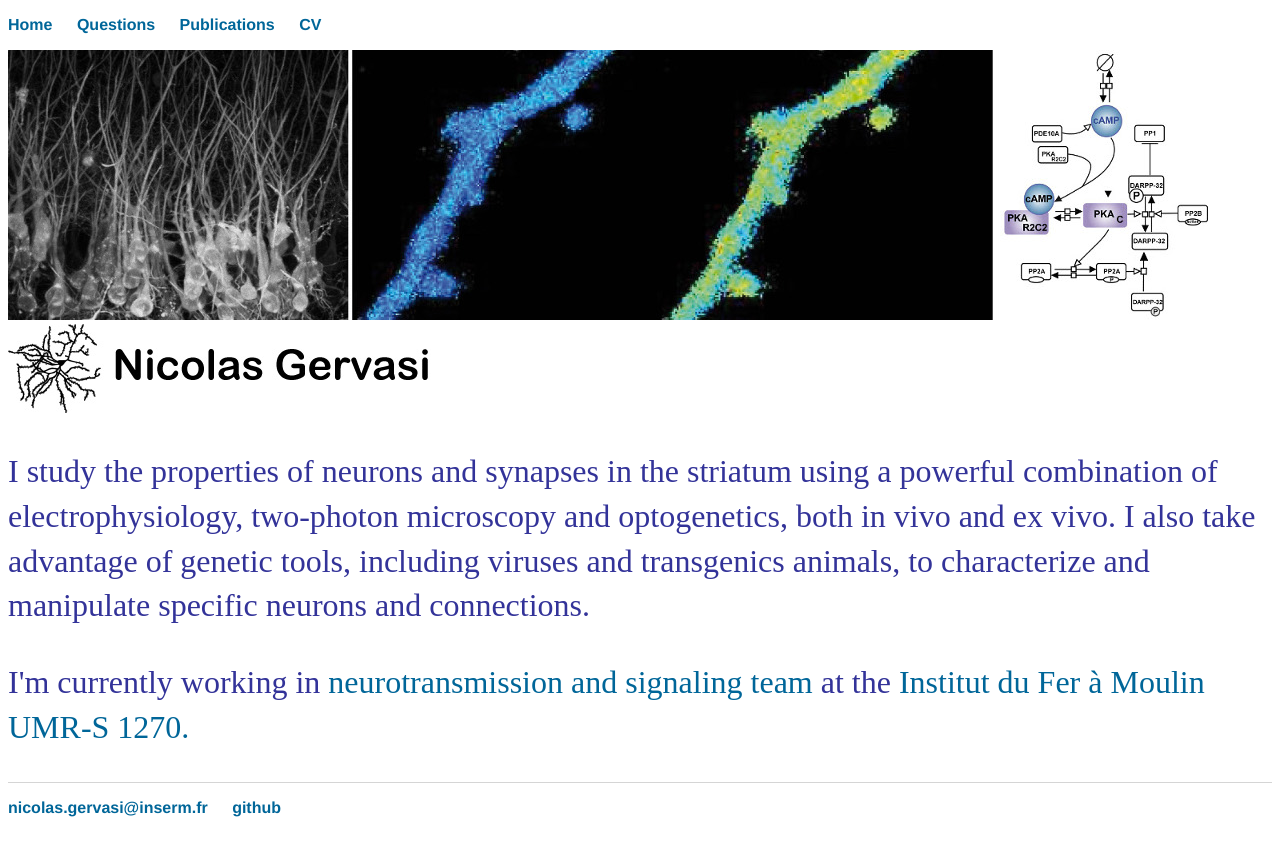
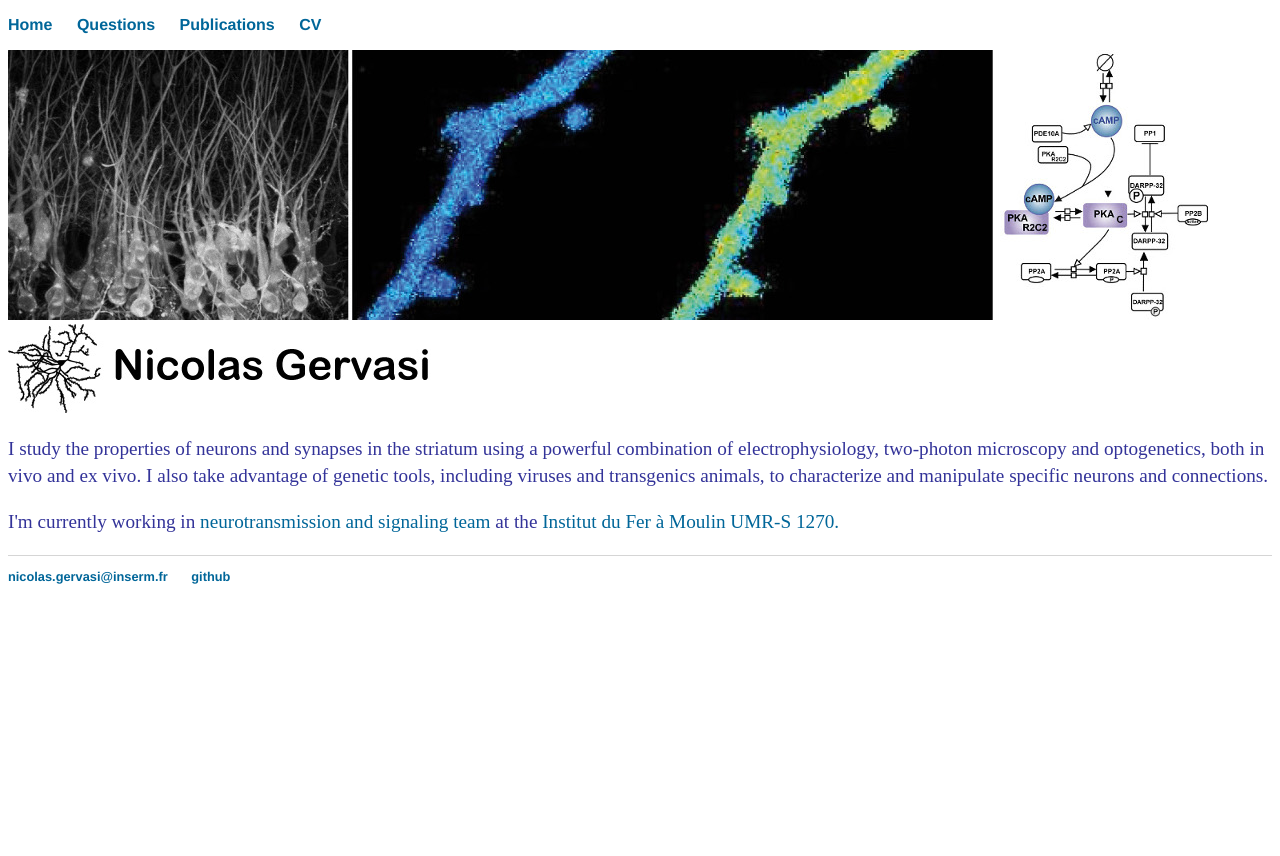
Before and after one commit to nicolasgervasi/nicolasgervasi.github.io, a Jekyll site: the page built from index.html, in a window 1280 px wide. Shown: the top 856 px of the page. Built offline with Jekyll 4.4.1, drawn with Linux system fonts in a browser that asks for light colours.

Commit message:
Update main.css

```diff
--- a/css/main.css
+++ b/css/main.css
@@ -23,22 +23,22 @@ a:hover {
 }
 
 h1 {
-    font-size: 5vw;
+    font-size: 3vw;
     font-family:'Helvetica', 'Arial', 'Sans-Serif';
 }
 p {
-    font-size: 2.5vw;
+    font-size: 1.5vw;
     line-height: 1.4em;
     color: #339;
 }
 footer {
     border-top: 1px solid #d5d5d5;
-    font-size: 1em;
+    font-size: 1vw;
 }
 
 ul.posts {
     margin: 20px auto 40px;
-    font-size: 4em;
+    font-size: 1vw;
 }
 
 ul.posts li {
```
